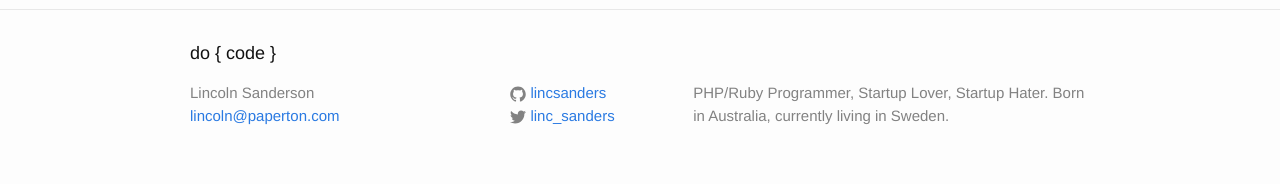
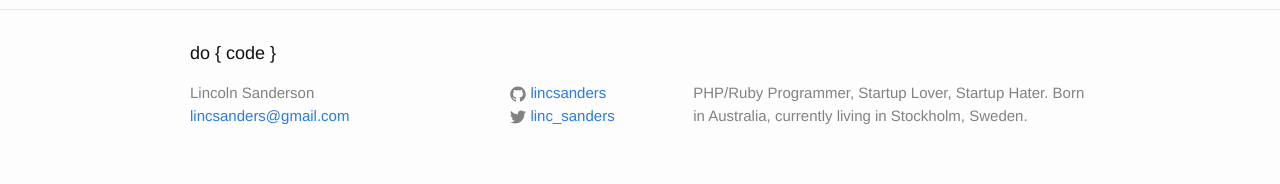
Before and after one commit to lincsanders/lincsanders.github.io, a Jekyll site: the page built from index.md, in a window 1280 px wide. Shown: the part 808-992 px from the top of the page. Built offline with Jekyll 4.4.1, drawn with Linux system fonts in a browser that asks for light colours.

```diff
--- a/_config.yml
+++ b/_config.yml
@@ -14,11 +14,11 @@
 # You can create any custom variable you would like, and they will be accessible
 # in the templates via {{ site.myvariable }}.
 title: do { code }
-email: lincoln@paperton.com
+email: lincsanders@gmail.com
 author: Lincoln Sanderson
 description: > # this means to ignore newlines until "baseurl:"
   PHP/Ruby Programmer, Startup Lover, Startup Hater.
-  Born in Australia, currently living in Sweden.
+  Born in Australia, currently living in Stockholm, Sweden.
 baseurl: "" # the subpath of your site, e.g. /blog
 url: "https://lincsanders.github.io" # the base hostname & protocol for your site, e.g. http://example.com
 twitter_username: linc_sanders
```
Also changed, not shown: portfolio.md (+16 -2 lines), Gemfile.lock, 1 other file.
